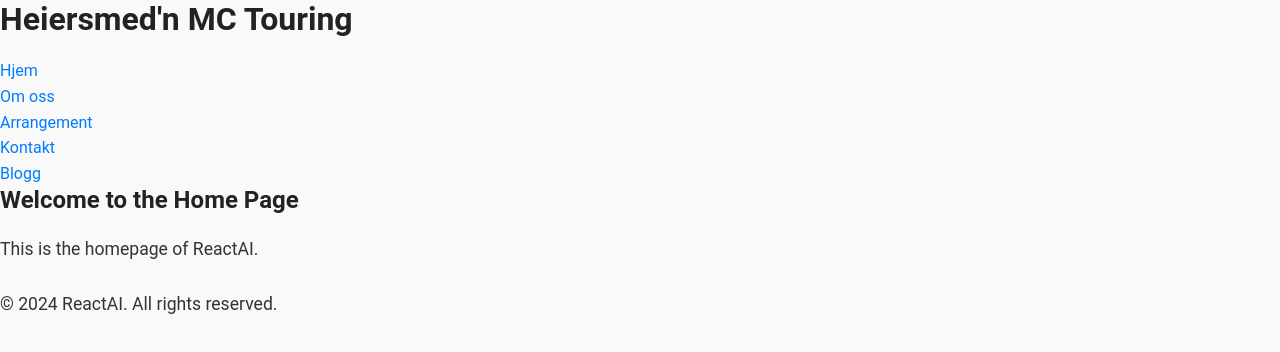
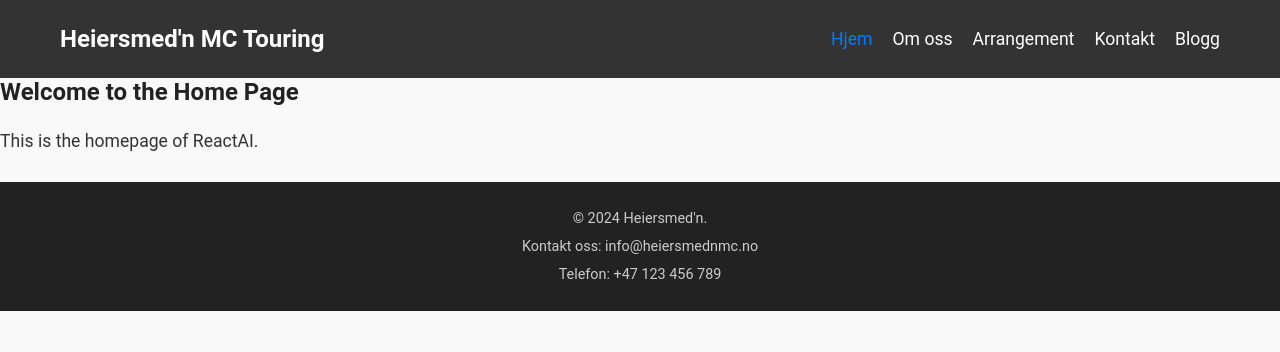
Before and after one commit to andyman99/reactai, a React (Create React App) app in the folder reactai/: page / in a window 1280 px wide. Shown: the top 352 px of the page. Built offline with nearby package versions, Linux system fonts and the light colour scheme.

Commit message:
Gallery update

```diff
--- a/reactai/src/App.css
+++ b/reactai/src/App.css
@@ -14,7 +14,67 @@ body {
   color: #333;  /* Neutral dark color for text */
   background-color: #f9f9f9;  /* Light background color */
   overflow-x: hidden;  /* Prevent horizontal overflow */
+  min-height: 100vh;
 }
+
+/* Header Styles */
+.header {
+  background-color: #333;  /* Dark background */
+  color: #fff;  /* Light text */
+  padding: 20px 0;
+}
+
+.header-container {
+  display: flex;
+  justify-content: space-between;
+  align-items: center;
+  max-width: 1200px;
+  margin: 0 auto;
+  padding: 0 20px;
+}
+
+.logo {
+  font-size: 1.5em;
+  font-weight: bold;
+}
+
+.nav-links {
+  list-style: none;
+  display: flex;
+  gap: 20px;
+}
+
+.nav-links li {
+  font-size: 1.1em;
+}
+
+.nav-links a {
+  color: #fff;
+  text-decoration: none;
+}
+
+.nav-links a:hover, .nav-links .active a {
+  color: #007BFF;  /* Blue hover and active state */
+}
+
+/* Footer Styles */
+.footer {
+  background-color: #222;  /* Dark footer */
+  color: #ccc;  /* Light gray text */
+  padding: 20px;
+  text-align: center;
+}
+
+.footer-container {
+  max-width: 1200px;
+  margin: 0 auto;
+}
+
+.footer p {
+  margin: 5px 0;
+  font-size: 0.9em;
+}
+
 
 /* General anchor styles */
 a {
@@ -27,7 +87,7 @@ a:hover {
 }
 
 /* Typography rules */
-h1, h2, h3, h4, h5, h6 {
+h2, h3, h4, h5, h6 {
   color: #222;  /* Darker color for headings */
   line-height: 1.2;
   margin-bottom: 20px;  /* Spacing for all headings */
@@ -54,164 +114,3 @@ p {
     max-width: 100%;  /* Make the container full-width on small screens */
   }
 }
-
-/* Container for all blog post cards */
-.blog-posts {
-  display: grid;
-  grid-template-columns: repeat(auto-fit, minmax(250px, 1fr));  /* Responsive grid layout */
-  gap: 20px;  /* Spacing between cards */
-  padding: 20px;
-}
-
-/* Blog post card */
-.blog-post-card {
-  max-width: 350px;  /* Maximum width for the card */
-  background-color: #fff;  /* Background color */
-  border: 1px solid #ddd;  /* Light border */
-  border-radius: 8px;  /* Rounded corners */
-  box-shadow: 0 4px 8px rgba(0, 0, 0, 0.1);  /* Subtle shadow */
-  overflow: hidden;  /* Ensure content stays within the card */
-  cursor: pointer;
-  display: flex;
-  flex-direction: column;
-}
-
-/* Card image */
-.card-image img, .card-image {
-  width: 100%;  /* Image fills the card width */
-  height: 100%;  /* Image fills the height of its container */
-  object-fit: cover;  /* Ensure the image covers the space without distortion */
-}
-
-/* Fallback background when no banner image */
-.fallback-background {
-  background-color: #f0f0f0;  /* Light gray background */
-  display: flex;
-  justify-content: center;
-  align-items: center;
-}
-
-/* Fallback text */
-.fallback-text {
-  font-size: 2em;
-  color: #555;
-  font-weight: bold;
-}
-
-/* Card content */
-.card-content {
-  padding: 15px;
-  flex-grow: 1;  /* Ensure the content grows to fill the space */
-  display: flex;
-  flex-direction: column;
-  justify-content: flex-start;
-}
-
-/* Title inside card content */
-.card-content h3 {
-  margin: 0 0 10px 0;
-  font-size: 1.2em;
-  color: #333;
-}
-
-/* Publish date inside card content */
-.card-content p {
-  margin: 0;
-  font-size: 0.9em;
-  color: #777;
-}
-
-/* Author information */
-.author-info {
-  display: flex;
-  align-items: center;
-  margin-bottom: 15px;
-}
-
-.author-info img {
-  margin-left: 10px;
-  border: 1px solid #ddd;
-}
-
-/* Gallery Grid */
-.gallery-grid {
-  display: grid;
-  grid-template-columns: repeat(auto-fill, minmax(100px, 1fr));  /* Responsive grid with 1x1 ratio */
-  gap: 10px;
-}
-
-.gallery-item {
-  cursor: pointer;
-}
-
-.gallery-thumbnail {
-  width: 100px;
-  height: 100px;
-  object-fit: cover;
-  transition: transform 0.3s ease;
-}
-
-.gallery-item:hover .gallery-thumbnail {
-  transform: scale(1.05); /* Hover effect */
-}
-
-/* Modal Styling */
-.modal-overlay {
-  position: fixed;
-  top: 0px;
-  left: 0px;
-  bottom: 0px;
-  right: 0px;
-  background: rgba(0, 0, 0, 0.8);
-  display: flex;
-  justify-content: center;
-  align-items: center;
-  z-index: 1000;
-}
-
-.modal-content {
-  position: relative;
-  max-width: 100%;
-  max-height: 100%;
-}
-
-.modal-image {
-  max-width: 100%;
-  max-height: 70vh;
-  border-radius: 8px;
-}
-
-.modal-info {
-  text-align: center;
-  margin-top: 10px;
-  color: #fff;
-}
-
-.modal-close {
-  position: absolute;
-  top: 10px;
-  right: 10px;
-  background: none;
-  border: none;
-  color: #fff;
-  font-size: 2em;
-  cursor: pointer;
-}
-
-.modal-prev, .modal-next {
-  position: absolute;
-  top: 50%;
-  background: none;
-  border: none;
-  color: #fff;
-  font-size: 2em;
-  cursor: pointer;
-}
-
-.modal-prev {
-  left: 10px;
-}
-
-.modal-next {
-  right: 10px;
-}
--- a/reactai/src/components/BlogPostCard.js
+++ b/reactai/src/components/BlogPostCard.js
@@ -2,10 +2,6 @@ import React from 'react';
 
 const BlogPostCard = ({ post, onClick }) => {
   const { banner, title, description, publishDate } = post.fields;
-
-  // Convert the publish date to UTC+2 for display
-  const publishDateUTCPlus2 = new Date(publishDate);
-  publishDateUTCPlus2.setHours(publishDateUTCPlus2.getHours() + 2);
 
   return (
     <article className="blog-post-card" onClick={onClick}>
@@ -27,7 +23,7 @@ const BlogPostCard = ({ post, onClick }) => {
       <div className="card-content">
         <h3>{title}</h3>
         <p>{description}</p>
-        <p>{new Intl.DateTimeFormat('no-NO', { dateStyle: 'long' }).format(new Date(publishDate))}</p>
+        <p>{new Intl.DateTimeFormat('no-NO', { dateStyle: 'long', timeStyle: 'short'}).format(new Date(publishDate))}</p>
         <p style={{ color: 'blue', cursor: 'pointer' }}>Les mer</p>
       </div>
     </article>
--- a/reactai/src/components/BlogPostDetails.js
+++ b/reactai/src/components/BlogPostDetails.js
@@ -44,9 +44,7 @@ const BlogPostDetails = () => {
 
   const { banner, title, publishDate, description, content, images } = post.fields;
 
-  // Convert publish date to UTC+2 for display
-  const publishDateUTCPlus2 = new Date(publishDate);
-  publishDateUTCPlus2.setHours(publishDateUTCPlus2.getHours() + 2);
+
 
   // Function to open the modal with the selected image
   const openModal = (index) => {
@@ -68,13 +66,14 @@ const BlogPostDetails = () => {
             alt={banner.fields.title || 'Bannerbilde'}
             style={{ width: '100%', height: 'auto' }}
           />
-          <figcaption>{banner.fields.description || 'Banner'}</figcaption>
+          <figcaption>{banner.fields.description || ''}</figcaption>
         </figure>
       )}
 
       <header>
         <h2>{title}</h2>
-        <p>Publisert: {new Intl.DateTimeFormat('no-NO', { dateStyle: 'long' }).format(publishDateUTCPlus2)}</p>
+        <p>Publisert: {new Intl.DateTimeFormat('no-NO', { dateStyle: 'long', timeStyle: 'short' }).format(new Date(publishDate))}</p>
+
 
         {/* Author */}
         {author && (
@@ -103,7 +102,7 @@ const BlogPostDetails = () => {
       {/* Gallery Section */}
       {images && images.length > 0 && (
         <section className="gallery">
-          <h3>Bilder</h3>
+          <h3>Galleri</h3>
           <div className="gallery-grid">
             {images.map((image, index) => (
               <figure key={image.sys.id} onClick={() => openModal(index)} className="gallery-item">
--- a/reactai/src/components/Footer.js
+++ b/reactai/src/components/Footer.js
@@ -2,8 +2,12 @@ import React from 'react';
 
 const Footer = () => {
   return (
-    <footer>
-      <p>&copy; {new Date().getFullYear()} ReactAI. All rights reserved.</p>
+    <footer className="footer">
+      <div className="footer-container">
+        <p>&copy; {new Date().getFullYear()} Heiersmed'n.</p>
+        <p>Kontakt oss: info@heiersmednmc.no</p>
+        <p>Telefon: +47 123 456 789</p>
+      </div>
     </footer>
   );
 };
--- a/reactai/src/components/Header.js
+++ b/reactai/src/components/Header.js
@@ -2,16 +2,16 @@ import React from 'react';
 import { Link, useLocation } from 'react-router-dom';
 
 const Header = () => {
-  const location = useLocation(); // React Router hook to get current location
+  const location = useLocation();
 
-  // Determine if the current route matches the link
   const isActive = (path) => location.pathname === path;
 
   return (
-    <header>
-      <h1>Heiersmed'n MC Touring</h1>
+    <header className="header">
+      <div className="header-container">
+        <h1 className="logo">Heiersmed'n MC Touring</h1>
         <nav>
-        <ul>
+          <ul className="nav-links">
             <li className={isActive('/') ? 'active' : ''}>
               <Link to="/">Hjem</Link>
             </li>
@@ -29,6 +29,7 @@ const Header = () => {
             </li>
           </ul>
         </nav>
+      </div>
     </header>
   );
 };
--- a/reactai/src/components/ImageModal.js
+++ b/reactai/src/components/ImageModal.js
@@ -1,21 +1,72 @@
-import React, { useState } from 'react';
+import React, { useState, useEffect } from 'react';
 
 const ImageModal = ({ images, selectedIndex, onClose }) => {
   const [currentIndex, setCurrentIndex] = useState(selectedIndex);
 
+  // Handle Next Image
   const handleNext = () => {
     setCurrentIndex((prevIndex) => (prevIndex + 1) % images.length);
   };
 
+  // Handle Previous Image
   const handlePrevious = () => {
     setCurrentIndex((prevIndex) => (prevIndex - 1 + images.length) % images.length);
+  };
+
+  // Handle keyboard navigation (arrow keys)
+  useEffect(() => {
+    const handleKeyDown = (event) => {
+      if (event.key === 'ArrowRight') {
+        handleNext();
+      } else if (event.key === 'ArrowLeft') {
+        handlePrevious();
+      } else if (event.key === 'Escape') {
+        onClose();
+      }
+    };
+
+    window.addEventListener('keydown', handleKeyDown);
+
+    return () => {
+      window.removeEventListener('keydown', handleKeyDown);
+    };
+  }, [currentIndex]);
+
+  // Handle touch swiping
+  const [touchStartX, setTouchStartX] = useState(0);
+  const [touchEndX, setTouchEndX] = useState(0);
+
+  const handleTouchStart = (e) => {
+    setTouchStartX(e.changedTouches[0].clientX);
+  };
+
+  const handleTouchMove = (e) => {
+    setTouchEndX(e.changedTouches[0].clientX);
+  };
+
+  const handleTouchEnd = () => {
+    if (touchStartX - touchEndX > 50) {
+      // Swiped left (next)
+      handleNext();
+    }
+
+    if (touchStartX - touchEndX < -50) {
+      // Swiped right (previous)
+      handlePrevious();
+    }
   };
 
   const { file, title, description } = images[currentIndex].fields;
 
   return (
     <div className="modal-overlay" onClick={onClose}>
-      <div className="modal-content" onClick={(e) => e.stopPropagation()}>
+      <div
+        className="modal-content"
+        onClick={(e) => e.stopPropagation()}
+        onTouchStart={handleTouchStart}
+        onTouchMove={handleTouchMove}
+        onTouchEnd={handleTouchEnd}
+      >
         <button className="modal-close" onClick={onClose}>×</button>
         <img src={file.url} alt={title || 'Gallery Image'} className="modal-image" />
         <div className="modal-info">
--- /dev/null
+++ b/reactai/src/css/Blog.css
@@ -0,0 +1,167 @@
+/* Container for all blog post cards */
+.blog-posts {
+    display: grid;
+    grid-template-columns: repeat(auto-fit, minmax(250px, 1fr));  /* Responsive grid layout */
+    gap: 20px;  /* Spacing between cards */
+    padding: 20px;
+  }
+
+  /* Blog post card */
+  .blog-post-card {
+    max-width: 350px;  /* Maximum width for the card */
+    background-color: #fff;  /* Background color */
+    border: 1px solid #ddd;  /* Light border */
+    border-radius: 8px;  /* Rounded corners */
+    box-shadow: 0 4px 8px rgba(0, 0, 0, 0.1);  /* Subtle shadow */
+    overflow: hidden;  /* Ensure content stays within the card */
+    cursor: pointer;
+    display: flex;
+    flex-direction: column;
+  }
+
+  /* Card image */
+  .card-image img, .card-image {
+    width: 100%;  /* Image fills the card width */
+    height: 100%;  /* Image fills the height of its container */
+    object-fit: cover;  /* Ensure the image covers the space without distortion */
+  }
+  .card-image{
+    max-height: 50%;
+  }
+
+  .banner-image img{
+    aspect-ratio: 16/5;
+    object-fit: cover;
+  }
+  /* Fallback background when no banner image */
+  .fallback-background {
+    background-color: #f0f0f0;  /* Light gray background */
+    display: flex;
+    justify-content: center;
+    align-items: center;
+  }
+
+  /* Fallback text */
+  .fallback-text {
+    font-size: 2em;
+    color: #555;
+    font-weight: bold;
+  }
+
+  /* Card content */
+  .card-content {
+    padding: 15px;
+    flex-grow: 1;  /* Ensure the content grows to fill the space */
+    display: flex;
+    flex-direction: column;
+    justify-content: flex-start;
+  }
+
+  /* Title inside card content */
+  .card-content h3 {
+    margin: 0 0 10px 0;
+    font-size: 1.2em;
+    color: #333;
+  }
+
+  /* Publish date inside card content */
+  .card-content p {
+    margin: 0;
+    font-size: 0.9em;
+    color: #777;
+  }
+
+  /* Author information */
+  .author-info {
+    display: flex;
+    align-items: center;
+    margin-bottom: 15px;
+  }
+
+  .author-info img {
+    margin-left: 10px;
+    border: 1px solid #ddd;
+  }
+
+  /* Gallery Grid */
+  .gallery-grid {
+    display: grid;
+    grid-template-columns: repeat(auto-fill, minmax(100px, 1fr));  /* Responsive grid with 1x1 ratio */
+    gap: 10px;
+  }
+
+  .gallery-item {
+    cursor: pointer;
+  }
+
+  .gallery-thumbnail {
+    width: 100px;
+    height: 100px;
+    object-fit: cover;
+    transition: transform 0.3s ease;
+  }
+
+  .gallery-item:hover .gallery-thumbnail {
+    transform: scale(1.05); /* Hover effect */
+  }
+
+  /* Modal Styling */
+  .modal-overlay {
+    position: fixed;
+    top: 0px;
+    left: 0px;
+    bottom: 0px;
+    right: 0px;
+    background: rgba(0, 0, 0, 0.8);
+    display: flex;
+    justify-content: center;
+    align-items: center;
+    z-index: 1000;
+  }
+
+  .modal-content {
+    position: relative;
+    max-width: 100%;
+    max-height: 100%;
+  }
+
+  .modal-image {
+    max-width: 100%;
+    max-height: 70vh;
+    border-radius: 8px;
+  }
+
+  .modal-info {
+    text-align: center;
+    margin-top: 10px;
+    color: #fff;
+  }
+
+  .modal-close {
+    position: absolute;
+    top: 10px;
+    right: 10px;
+    background: none;
+    border: none;
+    color: #fff;
+    font-size: 2em;
+    cursor: pointer;
+  }
+
+  .modal-prev, .modal-next {
+    position: absolute;
+    top: 50%;
+    background: none;
+    border: none;
+    color: #fff;
+    font-size: 2em;
+    cursor: pointer;
+  }
+
+  .modal-prev {
+    left: 10px;
+  }
+
+  .modal-next {
+    right: 10px;
+  }
--- a/reactai/src/pages/Blog.js
+++ b/reactai/src/pages/Blog.js
@@ -2,7 +2,8 @@ import React, { useState, useEffect } from 'react';
 import { Route, Routes, useNavigate } from 'react-router-dom';
 import * as contentful from 'contentful';
 import BlogPostCard from '../components/BlogPostCard';
-import BlogPostDetails from '../components/BlogPostDetails';  // Import BlogPostDetails
+import BlogPostDetails from '../components/BlogPostDetails';  // Import BlogPostDetails'
+import '../css/Blog.css';
 
 const Blog = () => {
   const [posts, setPosts] = useState([]);
@@ -14,7 +15,8 @@ const Blog = () => {
       accessToken: process.env.REACT_APP_CONTENTFUL_ACCESS_TOKEN,
     });
 
-    const currentDate = new Date().toISOString();
+    const currentDate = new Date(new Date().getTime() + 2 * 60 * 60 * 1000).toISOString();
+
 
     client.getEntries({
       content_type: 'blogpost',
@@ -22,7 +24,7 @@ const Blog = () => {
       'fields.publishDate[lte]': currentDate,
     })
     .then((response) => {
-      // Sort posts by publishDate (newest first)
+      // Sort posts by publishDate (newest first
       const sortedPosts = response.items.sort((a, b) => new Date(b.fields.publishDate) - new Date(a.fields.publishDate));
       setPosts(sortedPosts);
     })
```
Lines whose indentation alone changed are shown as unchanged.
